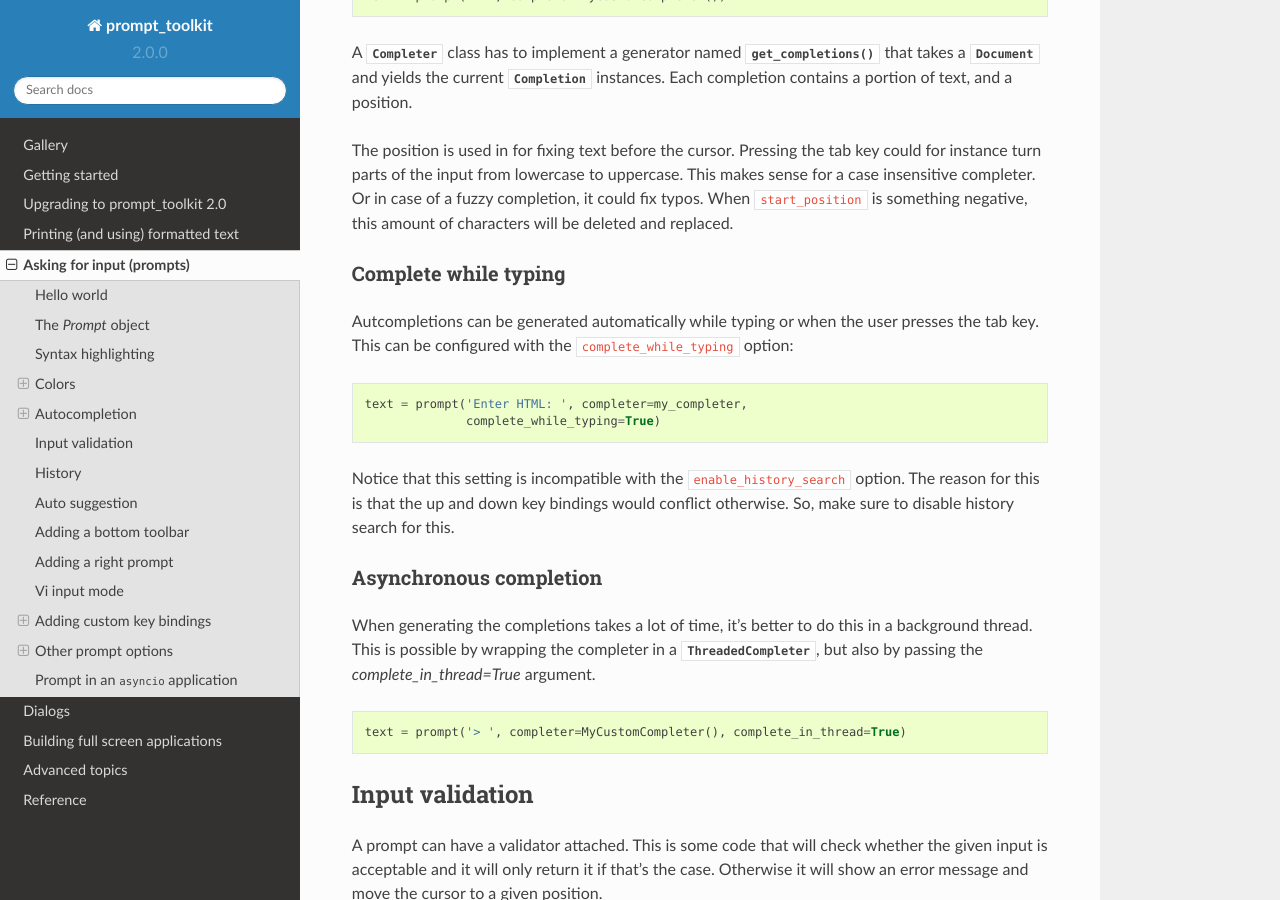
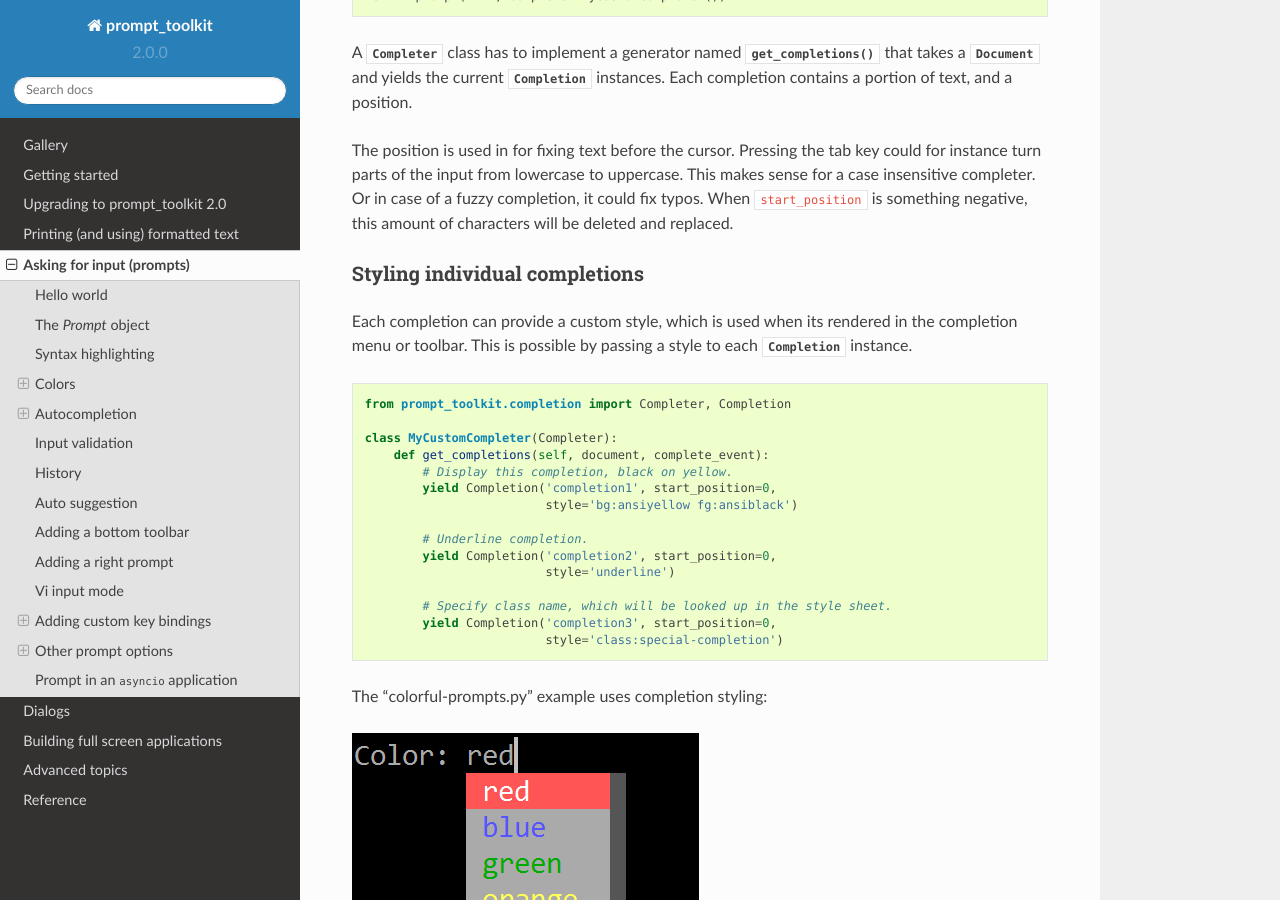
Before and after one commit to dbcli/pgcli, a Sphinx documentation site: the page built from docs/pages/asking_for_input.rst, in a window 1280 px wide and 900 px high, scrolled down 5092 px. Built offline with Sphinx 7.4.7 and the Read the Docs theme 2.0.0, drawn with Linux system fonts in a browser that asks for light colours; pages that are not in the unit, such as notebooks, are missing from menus.

Commit message:
Added completion styling to documentation.

```diff
--- a/docs/pages/asking_for_input.rst
+++ b/docs/pages/asking_for_input.rst
@@ -286,6 +286,36 @@ could for instance turn parts of the input from lowercase to uppercase. This
 makes sense for a case insensitive completer. Or in case of a fuzzy completion,
 it could fix typos. When ``start_position`` is something negative, this amount
 of characters will be deleted and replaced.
+
+
+Styling individual completions
+^^^^^^^^^^^^^^^^^^^^^^^^^^^^^^
+
+Each completion can provide a custom style, which is used when its rendered in
+the completion menu or toolbar. This is possible by passing a style to each
+:class:`~prompt_toolkit.completion.Completion` instance.
+
+.. code:: python
+
+    from prompt_toolkit.completion import Completer, Completion
+
+    class MyCustomCompleter(Completer):
+        def get_completions(self, document, complete_event):
+            # Display this completion, black on yellow.
+            yield Completion('completion1', start_position=0,
+                             style='bg:ansiyellow fg:ansiblack')
+
+            # Underline completion.
+            yield Completion('completion2', start_position=0,
+                             style='underline')
+
+            # Specify class name, which will be looked up in the style sheet.
+            yield Completion('completion3', start_position=0,
+                             style='class:special-completion')
+
+The "colorful-prompts.py" example uses completion styling:
+
+.. image:: ../images/colorful-completions.png
 
 
 Complete while typing
```
Also changed, not shown: docs/images/colorful-completions.png (added).
